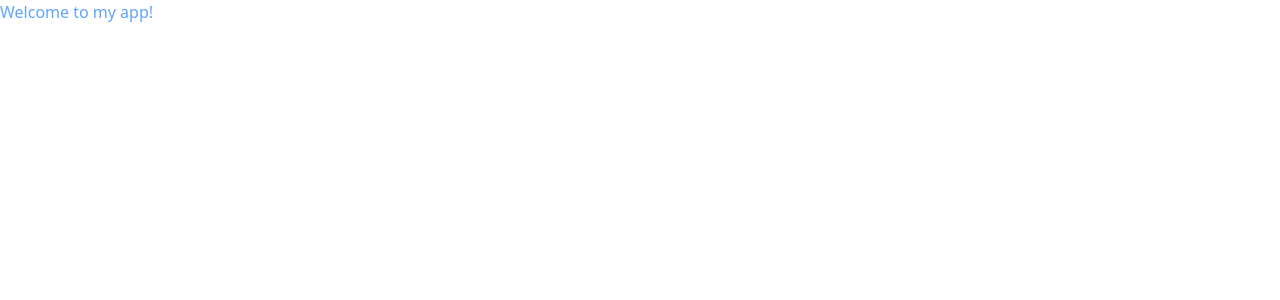
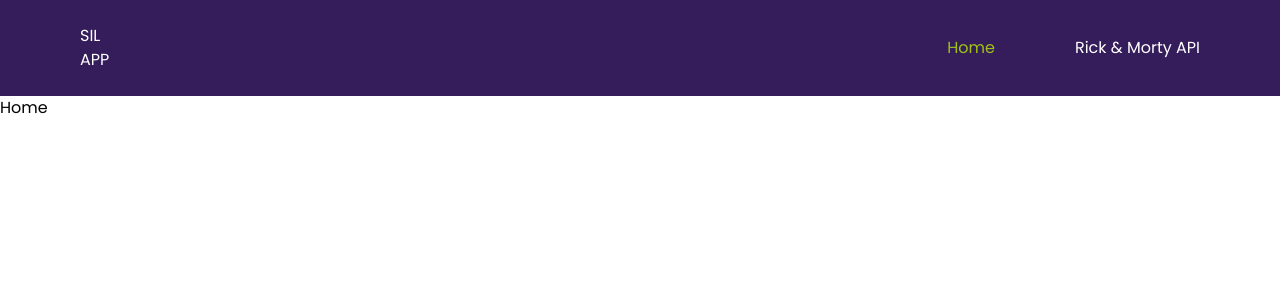
Before and after one commit to geoffreykithuku/savannah_app, a React (Vite) app: page / in a window 1280 px wide. Shown: the top 300 px of the page. Built offline with nearby package versions, Linux system fonts and the light colour scheme.

Commit message:
Added react-router-dom for easier navigation. Added poppins font from google fonts. Added a page not fount component to redirect the user back to home page when they visit unexisting page. Created a Navbar component.

```diff
--- a/package.json
+++ b/package.json
@@ -16,7 +16,8 @@
   "dependencies": {
     "lucide-react": "^0.453.0",
     "react": "^18.3.1",
-    "react-dom": "^18.3.1"
+    "react-dom": "^18.3.1",
+    "react-router-dom": "^6.27.0"
   },
   "devDependencies": {
     "@eslint/js": "^9.11.1",
--- a/src/App.tsx
+++ b/src/App.tsx
@@ -1,11 +1,20 @@
-
+import { BrowserRouter, Route, Routes } from 'react-router-dom';
+import Home from './pages/Home';
+import Navbar from './components/Navbar';
+import NotFound from './pages/NotFound';
 
 const App = () => {
   return (
-    <div className="text-blue-400">
-      Welcome to my app!
-    </div>
-  )
-}
+    <>
+      <BrowserRouter>
+        <Navbar />
+        <Routes>
+          <Route path="/" element={<Home />} />
+          <Route path="*" element={<NotFound />} />
+        </Routes>
+      </BrowserRouter>
+    </>
+  );
+};
 
-export default App
+export default App;
--- a/src/components/Navbar.tsx
+++ b/src/components/Navbar.tsx
@@ -2,7 +2,7 @@ import { useState } from 'react';
 import { Menu, X } from 'lucide-react';
 import { NavLink } from 'react-router-dom';
 
-// Define the Navbar component
+
 const Navbar: React.FC = () => {
   // State for controlling the menu toggle (open/close)
   const [isOpen, setIsOpen] = useState<boolean>(false);
@@ -14,7 +14,7 @@ const Navbar: React.FC = () => {
 
   return (
     <div className="bg-[#351D5B] text-white px-5 sm:px-10 md:px-20 flex w-full items-center justify-between py-6 relative">
-      <h2>SIL API Documentation</h2>
+      <h2>SIL APP</h2>
 
       <div className="w-full mx-auto">
         <ul
@@ -41,7 +41,7 @@ const Navbar: React.FC = () => {
               }}
               to="/unsplash"
             >
-              Unsplash API
+
             </NavLink>
           </li>
           <li>
--- a/src/index.css
+++ b/src/index.css
@@ -1,3 +1,14 @@
+
+
+@import url('https://fonts.googleapis.com/css2?family=Poppins:ital,wght@0,100;0,200;0,300;0,400;0,500;0,600;0,700;0,800;0,900;1,100;1,200;1,300;1,400;1,500;1,600;1,700;1,800;1,900&display=swap');
+
 @tailwind base;
 @tailwind components;
 @tailwind utilities;
+
+* {
+  margin: 0;
+  padding: 0;
+  box-sizing: border-box;
+  font-family: 'Poppins', sans-serif;
+}
--- /dev/null
+++ b/src/pages/Home.tsx
@@ -0,0 +1,9 @@
+
+
+const Home = () => {
+  return (
+    <div>Home</div>
+  )
+}
+
+export default Home
--- /dev/null
+++ b/src/pages/NotFound.tsx
@@ -0,0 +1,23 @@
+import { NavLink } from 'react-router-dom';
+
+const NotFound: React.FC = () => {
+  return (
+    <div className="flex items-center justify-center min-h-screen bg-[#351D5B] text-white">
+      <div className="text-center">
+        <h1 className="text-8xl font-bold mb-4">404</h1>
+        <h2 className="text-2xl font-semibold mb-6">Page Not Found</h2>
+        <p className="text-lg mb-8">
+          Oops! The page you're looking for doesn't exist.
+        </p>
+        <NavLink
+          to="/"
+          className="px-6 py-3 bg-[#9FC315] text-[#351D5B] font-semibold rounded-lg shadow-md hover:bg-white hover:text-[#351D5B] transition-all duration-300"
+        >
+          Back to Home
+        </NavLink>
+      </div>
+    </div>
+  );
+};
+
+export default NotFound;
```
Also changed, not shown: 1 other file (tests, documents, lock files or other folders).
